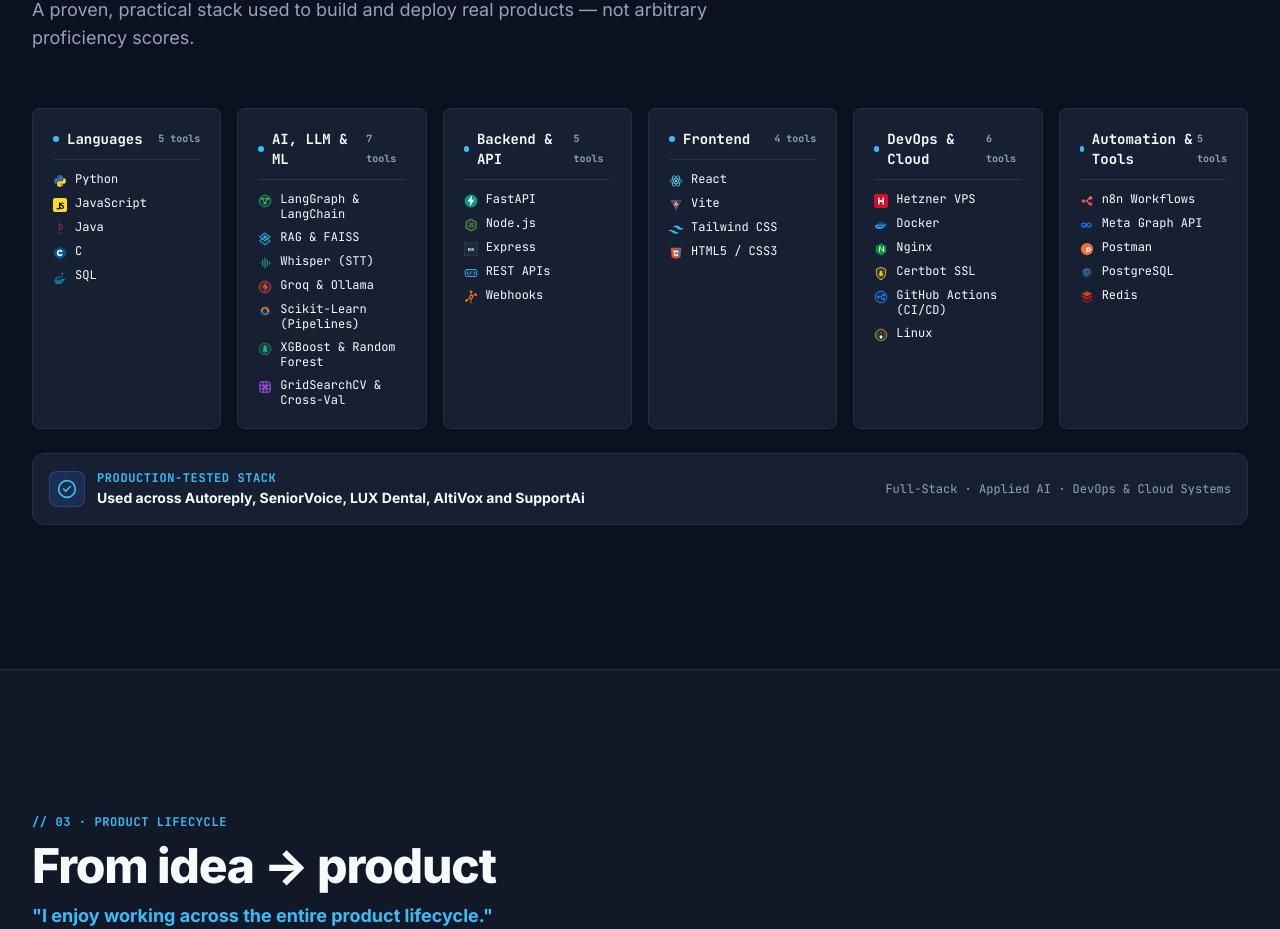
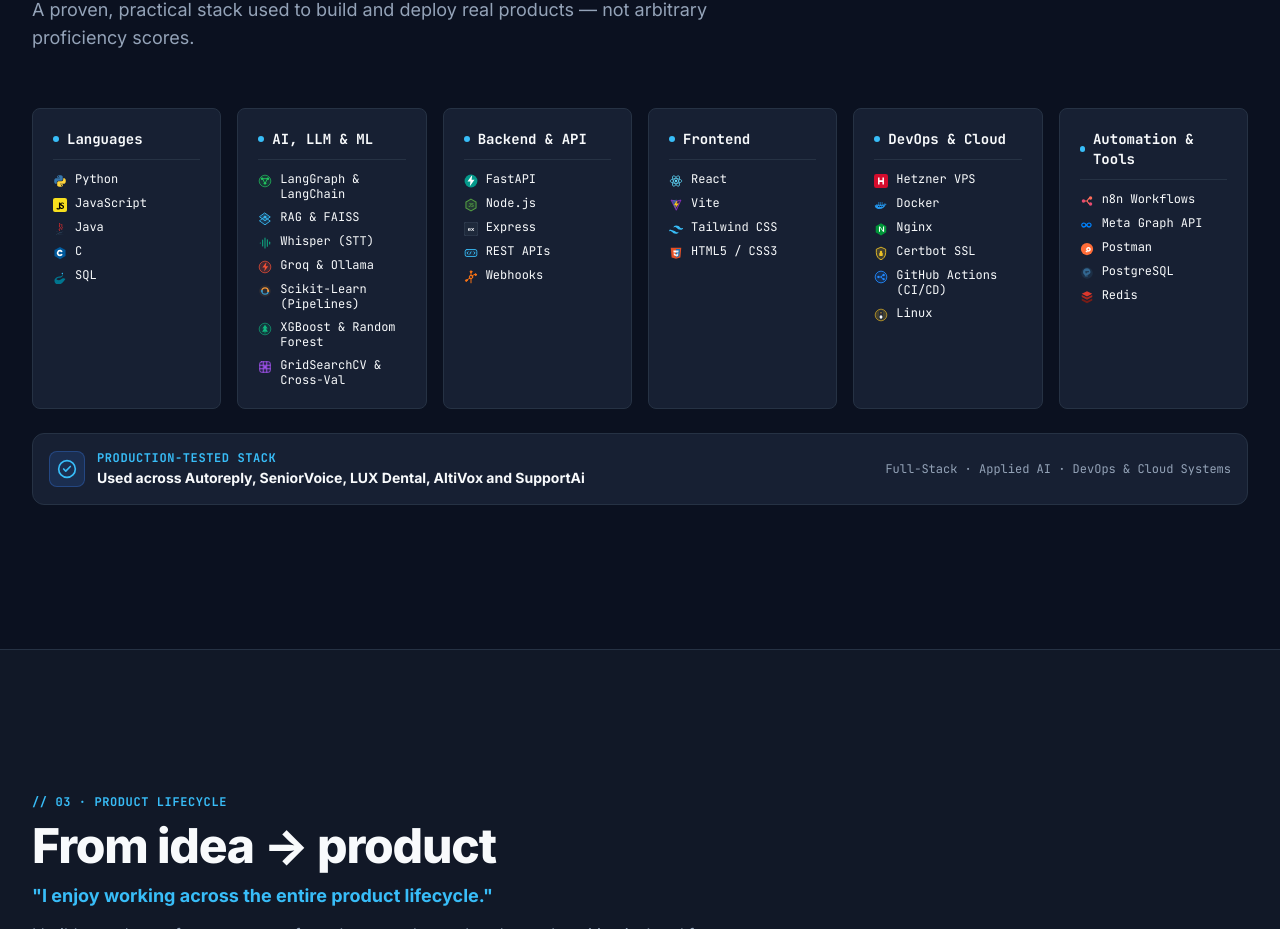
Before and after one commit to MahranHadjSalah/portfolio, a React (Vite) app: page / in a window 1280 px wide. Shown: the part 2314-3243 px from the top of the page. Built offline with nearby package versions, Linux system fonts and the light colour scheme.

Commit message:
style(tech-stack): remove tool count labels from category headers

```diff
--- a/src/components/TechStack.jsx
+++ b/src/components/TechStack.jsx
@@ -47,12 +47,9 @@
               className="rounded-lg bg-[#172033] border border-[#263244] p-5 flex flex-col justify-between hover:border-[#3B82F6]/60 hover:shadow-sm transition-all"
             >
               <div>
-                <h3 className="text-sm font-bold text-[#F8FAFC] mb-3 pb-2.5 border-b border-[#263244] flex items-center justify-between font-mono">
-                  <span className="flex items-center gap-2">
-                    <span className="w-1.5 h-1.5 rounded-full bg-[#38BDF8]" />
-                    {group.category}
-                  </span>
-                  <span className="text-[10px] text-[#94A3B8]">{group.items.length} tools</span>
+                <h3 className="text-sm font-bold text-[#F8FAFC] mb-3 pb-2.5 border-b border-[#263244] flex items-center gap-2 font-mono">
+                  <span className="w-1.5 h-1.5 rounded-full bg-[#38BDF8]" />
+                  <span>{group.category}</span>
                 </h3>
 
                 <ul className="space-y-2">
```
